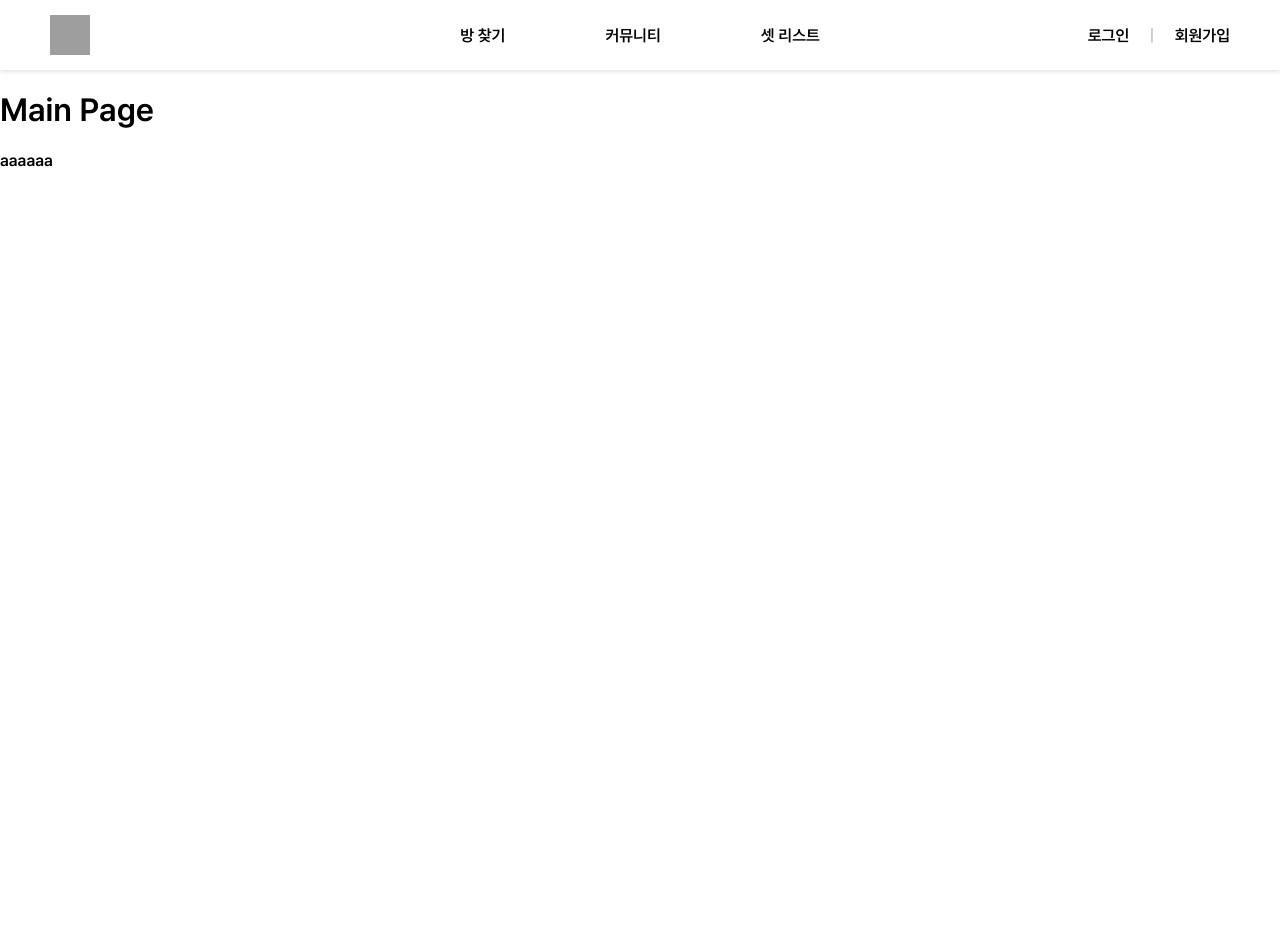
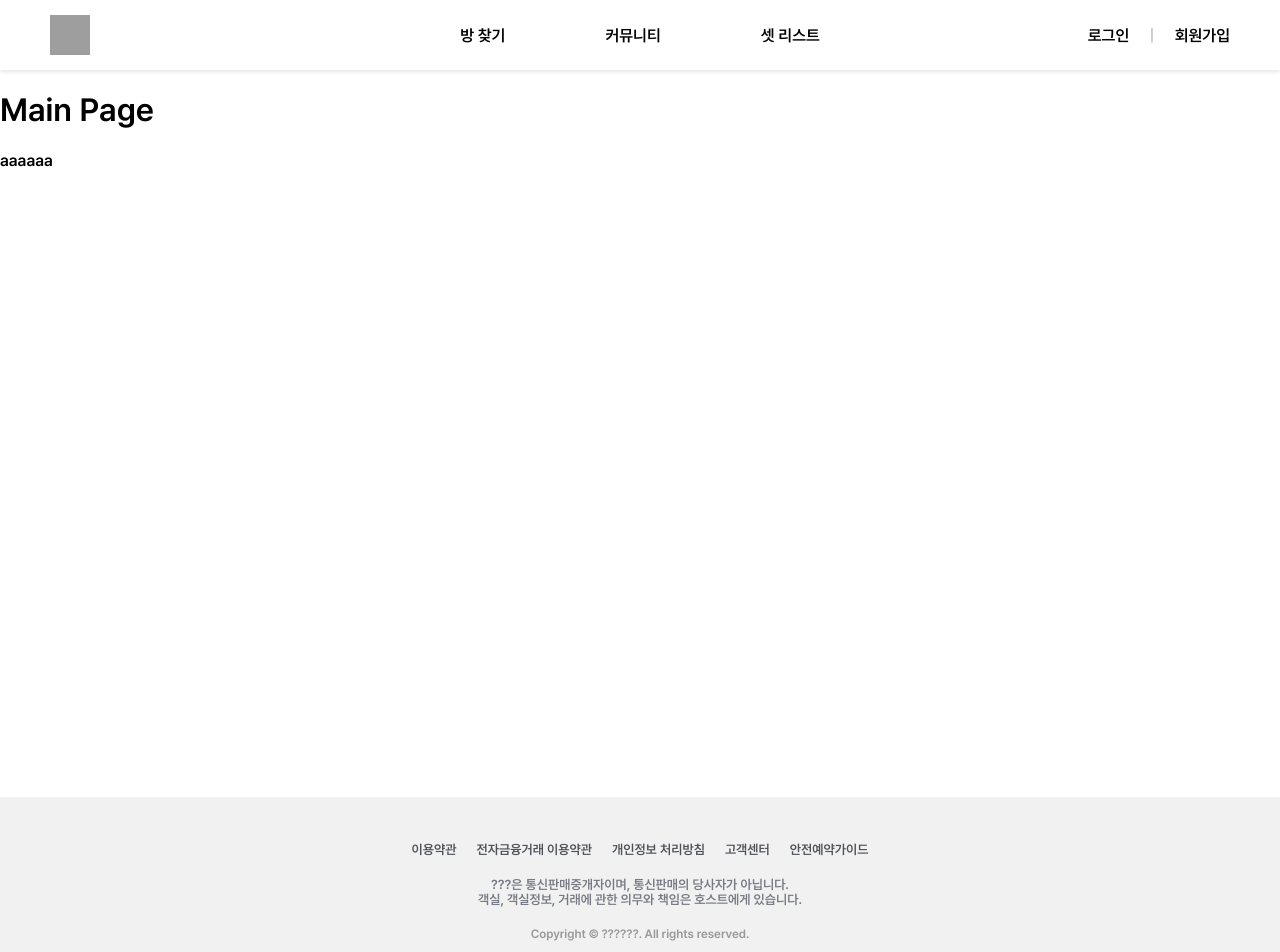
Before and after one commit to springTeamm/smile-front, a React (Create React App) app: page / in a window 1280 px wide. Shown: the top 952 px of the page. Before the commit the page ends 800 px from the top, so only its background shows below. Built offline with nearby package versions, Linux system fonts and the light colour scheme; grey boxes are pictures that could not be loaded.

Commit message:
footer추가

```diff
--- a/src/components/footer/Footer.css
+++ b/src/components/footer/Footer.css
@@ -0,0 +1,44 @@
+.container {
+    display: flex;
+    flex-direction: column;
+    min-height: 100vh;
+  }
+
+  .content {
+    flex: 1;
+  }
+
+  .footer {
+    background-color: #f1f1f1;
+    padding: 45px 20px;
+    text-align: center;
+  }
+
+  .footer-links {
+    display: flex;
+    justify-content: center;
+    gap: 20px;
+    margin-bottom: 10px;
+    padding-bottom: 10px;
+  }
+
+  .footer a {
+    font-size: 13px;
+    color: #4d5159;
+    text-decoration: none;
+  }
+  .footer a:hover {
+    text-decoration: underline;
+  }
+
+  .footer-disclaimer {
+    font-size: 13px;
+    color: #767a83;
+  }
+
+  .footer-copyright {
+    padding-top: 10px;
+    font-size: 12px;
+    color: #999;
+    margin-top: 10px;
+  }
--- a/src/components/footer/Footer.jsx
+++ b/src/components/footer/Footer.jsx
@@ -0,0 +1,30 @@
+import React from 'react';
+import './Footer.css';
+
+const Footer = () => {
+  return (
+    <div className="container">
+      <div className="content">
+        {/* Main content goes here */}
+      </div>
+      <footer className="footer">
+        <div className="footer-links">
+          <a href="#terms">이용약관</a>
+          <a href="#financial-terms">전자금융거래 이용약관</a>
+          <a href="#privacy-policy">개인정보 처리방침</a>
+          <a href="#customer-service">고객센터</a>
+          <a href="#safety-guide">안전예약가이드</a>
+        </div>
+        <div className="footer-disclaimer">
+          ???은 통신판매중개자이며, 통신판매의 당사자가 아닙니다.<br />
+          객실, 객실정보, 거래에 관한 의무와 책임은 호스트에게 있습니다.
+        </div>
+        <div className="footer-copyright">
+          Copyright © ??????. All rights reserved.
+        </div>
+      </footer>
+    </div>
+  );
+};
+
+export default Footer;
--- a/src/layouts/Layout.jsx
+++ b/src/layouts/Layout.jsx
@@ -24,7 +24,7 @@ const Layout = ({ userStatus = "guest" }) => {
     <>
       {renderHeader()}
       <Outlet />
-      {/* <Footer /> */}
+      <Footer />
     </>
   );
 };
```
